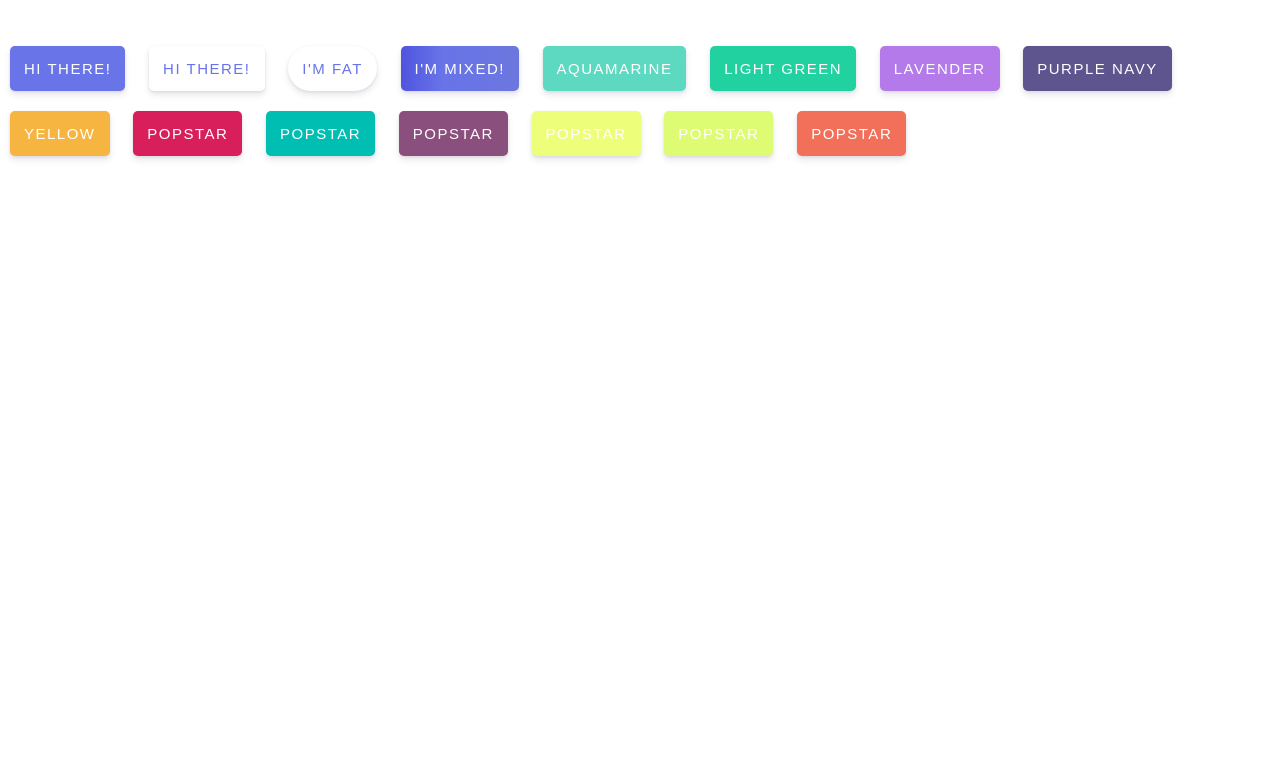
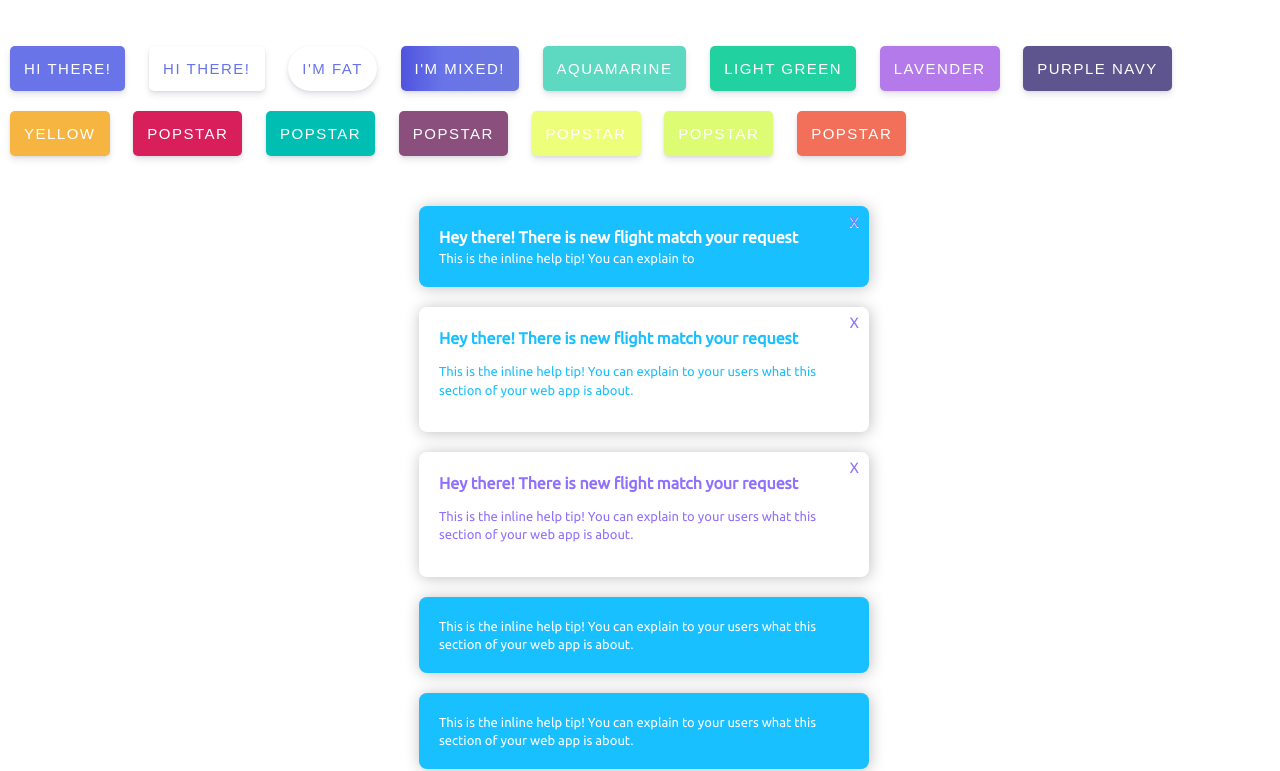
Before and after one commit to huyquocmai/ui-components, a website: page index.html in a window 1280 px wide. Shown: the part 40-811 px from the top of the page. Drawn offline with Linux system fonts and the light colour scheme.

Commit message:
add messages

```diff
--- a/css/app.styl
+++ b/css/app.styl
@@ -2,3 +2,4 @@
 @import "global"
 @import "buttons"
 @import "container"
+@import "messages"
--- /dev/null
+++ b/css/messages.styl
@@ -0,0 +1,56 @@
+
+#content
+  background-color: #FFF
+  padding: 40px
+  margin: 0 auto
+  max-width: 450px
+  position: relative
+  margin: 0 auto 100px
+  font-weight: 300
+  font-size: 14px
+  line-height: 1.6
+  -webkit-font-smoothing: antialiased
+  text-rendering: optimizeLegibility
+  max-width: 450px
+
+
+.message
+
+  position:relative
+  text-align: left
+  background-color: #19c0ff
+  padding: 20px
+  border-radius: 8px
+  box-shadow: 1px 1px 15px rgba(0, 0, 0, 0.25)
+  right: -4px
+  color: #FFF
+  font-size: 13px
+  line-height: 1.4
+  margin-bottom: 20px
+  position: relative
+
+  .message-title
+    font-weight: 600
+    font-size: 16px
+
+  &.invert
+    background-color: #fff
+    color: #19c0ff
+
+    &.silk
+      color: #8F70FF
+
+  .close
+    position: absolute
+    top: 5px
+    right: 10px
+    text-shadow: 0 1px 0 #fff
+    color: #8f70ff
+    font-weight: 500
+    font-size: 15px
+
+    &:after
+      content: 'X'
+
+    &:hover
+      cursor: pointer
--- a/gulpfile.js
+++ b/gulpfile.js
@@ -3,14 +3,21 @@ var notify = require('gulp-notify');
 var stylus = require('gulp-stylus');
 var concat = require('gulp-concat');
 var browserSync = require('browser-sync').create();
+var connect = require('gulp-connect');
 
+gulp.task('webserver', function() {
+    connect.server({
+        livereload: true,
+        port: 2715
+    });
+});
 
 gulp.task('stylus', function () {
     return gulp.src('./css/*.styl')
     //   .pipe(concat('app.css'))
       .pipe(stylus())
-      .pipe(gulp.dest('./build/css/'));
-    //   .pipe(notify("Stylus was compiled correctly!"));
+      .pipe(gulp.dest('./build/css/'))
+      .pipe(notify("Stylus was compiled correctly!"));
 });
 
 gulp.task('css-watch', ['stylus'], function (done) {
@@ -33,4 +40,4 @@ gulp.task('serve', ['stylus'], function() {
     gulp.watch(["css/*.styl", "*.html"], ['css-watch']);
 });
 
-gulp.task('default', ['watch']);
+gulp.task('default', ['serve']);
--- a/index.html
+++ b/index.html
@@ -1,4 +1,5 @@
 <html lang="en">
+
 <head>
   <style>
     @import url('https://fonts.googleapis.com/css?family=Open+Sans|Roboto|Ubuntu');
@@ -10,6 +11,7 @@
   <link rel="stylesheet" href="./build/css/app.css" />
   <title>Document</title>
 </head>
+
 <body>
 
   <div class="container">
@@ -37,7 +39,70 @@
     <button class="button btn-mindaro">popstar</button>
     <button class="button btn-bittersweet">popstar</button>
 
+
+
+    <div class="messages">
+
+  <div id="content">
+
+    <div class="message is-left">
+      <span class="close"></span>
+
+      <span class="message-title">Hey there! There is new flight match your request</span>
+
+      <div class="content">
+        This is the inline help tip! You can explain to
+      </div>
     </div>
 
+    <div class="message is-right invert">
+      <a class="close"></a>
+
+      <span class="message-title">Hey there! There is new flight match your request</span>
+      <div class="content">
+        <p>This is the inline help tip! You can explain to your users what this section of your web app is about.</p>
+
+      </div>
+    </div>
+
+
+
+    <div class="message invert silk">
+      <a class="close fa fa-close"></a>
+
+      <span class="message-title">Hey there! There is new flight match your request</span>
+      <div class="content">
+        <p>This is the inline help tip! You can explain to your users what this section of your web app is about.</p>
+
+      </div>
+
+    </div>
+
+
+    <div class="message is-top-right">
+      This is the inline help tip! You can explain to your users what this section of your web app is about.
+    </div>
+
+    <div class="message is-bottom-left">
+      This is the inline help tip! You can explain to your users what this section of your web app is about.
+    </div>
+
+    <div class="message is-bottom-right">
+      This is the inline help tip! You can explain to your users what this section of your web app is about.
+    </div>
+
+  </div>
+    </div>
+
+
+
+
+
+  </div>
+
+
+
+
 </body>
+
 </html>
--- a/package.json
+++ b/package.json
@@ -13,6 +13,7 @@
     "browser-sync": "^2.23.7",
     "gulp": "^3.9.1",
     "gulp-browserify": "^0.5.1",
+    "gulp-connect": "^5.5.0",
     "gulp-notify": "^3.2.0",
     "gulp-stylus": "^2.7.0"
   }
```
Also changed, not shown: build/css/app.css, build/css/messages.css (added), 2 other files. Lines whose indentation alone changed are shown as unchanged.
